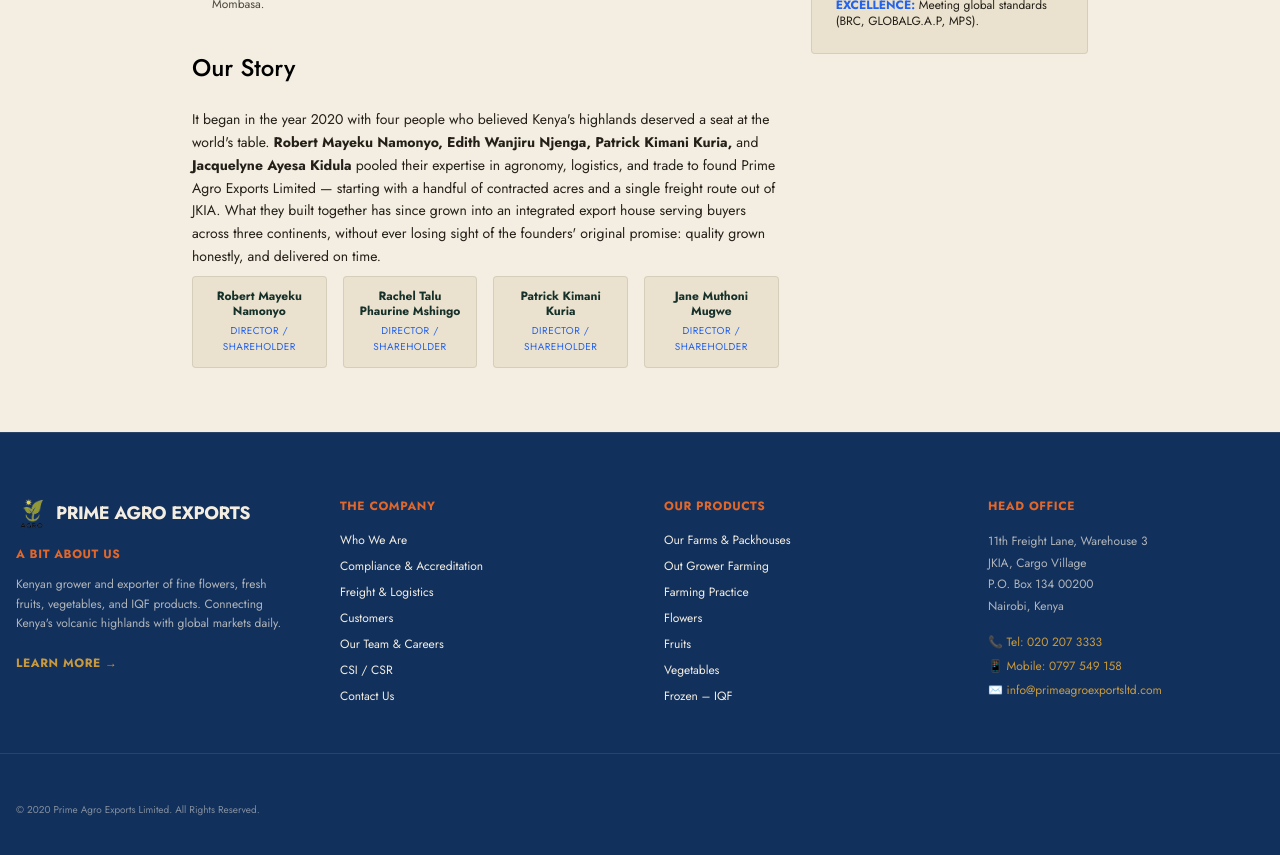
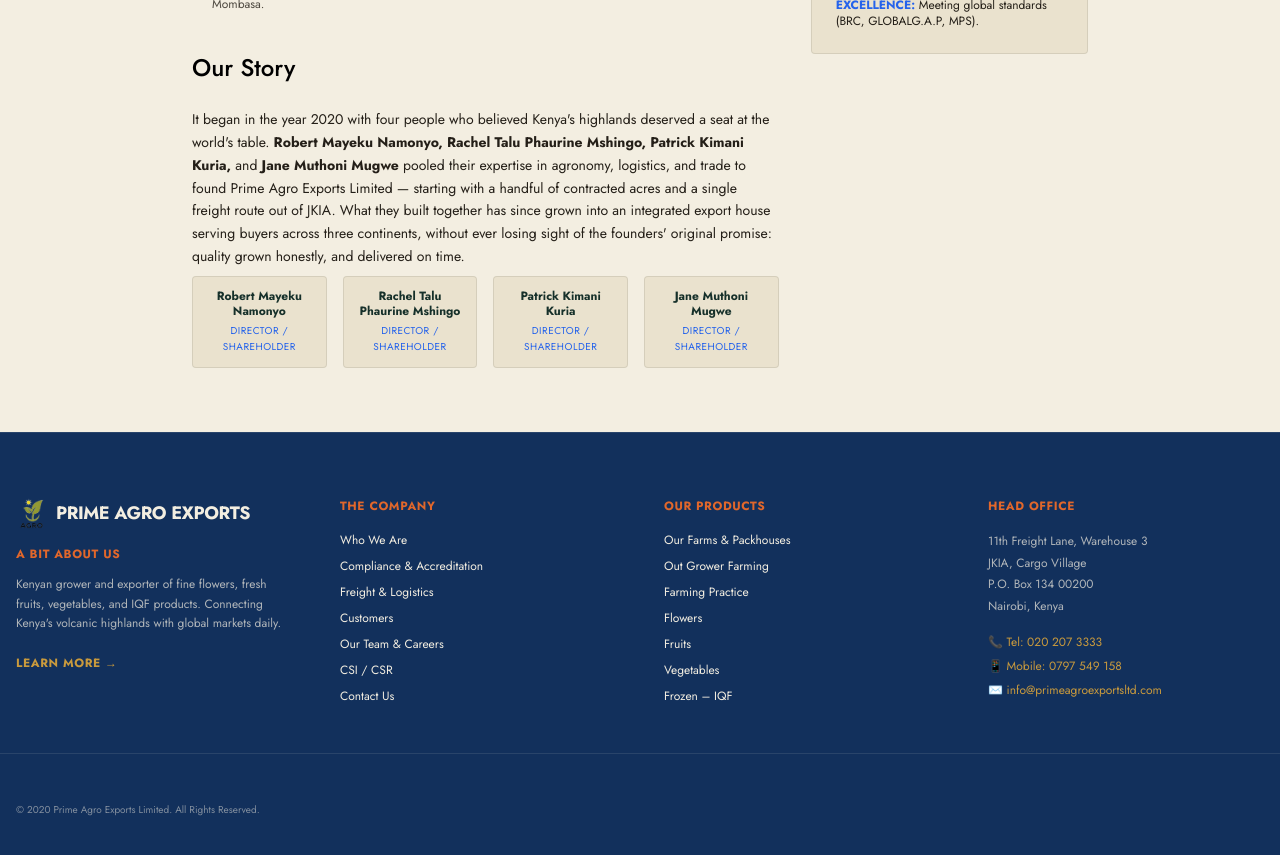
Before and after one commit to Mutisostud02/prime-agro-exports, a React (Vite) app: page /about-us/who-we-are in a window 1280 px wide. Shown: the part 1220-2075 px from the top of the page. Built offline with nearby package versions, Linux system fonts and the light colour scheme; no server answers.

Commit message:
Edited Director names

```diff
--- a/src/pages/about/WhoWeArePage.jsx
+++ b/src/pages/about/WhoWeArePage.jsx
@@ -66,7 +66,7 @@ export default function WhoWeArePage() {
 
             <h2 className="font-serif text-2xl font-bold pt-4" style={{ color: 'black' }}>Our Story</h2>
             <p>
-              It began in the year 2020 with four people who believed Kenya&apos;s highlands deserved a seat at the world&apos;s table. <strong>Robert Mayeku Namonyo, Edith Wanjiru Njenga, Patrick Kimani Kuria,</strong> and <strong>Jacquelyne Ayesa Kidula</strong> pooled their expertise in agronomy, logistics, and trade to found Prime Agro Exports Limited — starting with a handful of contracted acres and a single freight route out of JKIA. What they built together has since grown into an integrated export house serving buyers across three continents, without ever losing sight of the founders&apos; original promise: quality grown honestly, and delivered on time.
+              It began in the year 2020 with four people who believed Kenya&apos;s highlands deserved a seat at the world&apos;s table. <strong>Robert Mayeku Namonyo, Rachel Talu Phaurine Mshingo, Patrick Kimani Kuria,</strong> and <strong>Jane Muthoni Mugwe</strong> pooled their expertise in agronomy, logistics, and trade to found Prime Agro Exports Limited — starting with a handful of contracted acres and a single freight route out of JKIA. What they built together has since grown into an integrated export house serving buyers across three continents, without ever losing sight of the founders&apos; original promise: quality grown honestly, and delivered on time.
             </p>
 
             <div className="grid grid-cols-2 sm:grid-cols-4 gap-4 pt-2">
```
